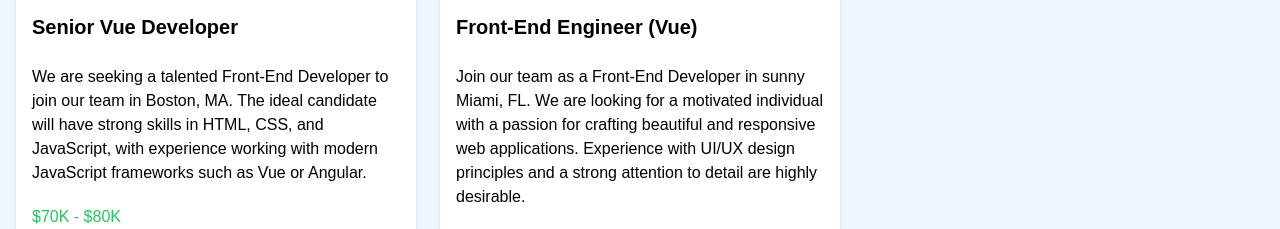
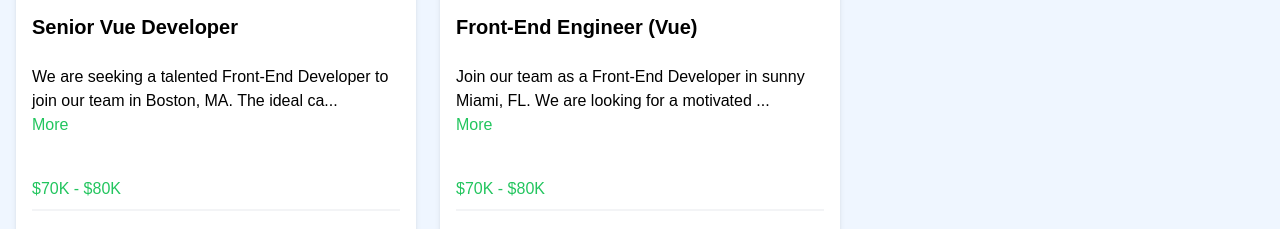
Before and after one commit to Antonioax/JobSearch, a Vue app: page / in a window 1280 px wide. Shown: the part 439-668 px from the top of the page. Built offline with nearby package versions, Linux system fonts and the light colour scheme.

Commit message:
Updated description

```diff
--- a/src/components/JobListing.vue
+++ b/src/components/JobListing.vue
@@ -1,6 +1,22 @@
 <script setup>
-defineProps({
+import { computed, ref } from "vue";
+
+const props = defineProps({
   job: Object,
+});
+
+const showFullDescription = ref(false);
+
+const toggleFullDescription = () => {
+  showFullDescription.value = !showFullDescription.value;
+};
+
+const truncatedDescription = computed(() => {
+  let description = props.job.description;
+  if (!showFullDescription.value) {
+    description = description.substring(0, 90) + "...";
+  }
+  return description;
 });
 </script>
 
@@ -13,7 +29,13 @@
       </div>
 
       <div class="mb-5">
-        {{ job.description }}
+        <div>{{ truncatedDescription }}</div>
+        <button
+          class="text-green-500 hover:text-green-600 mb-5"
+          @click="toggleFullDescription"
+        >
+          {{ showFullDescription ? "Less" : "More" }}
+        </button>
       </div>
 
       <h3 class="text-green-500 mb-2">{{ job.salary }}</h3>
```
